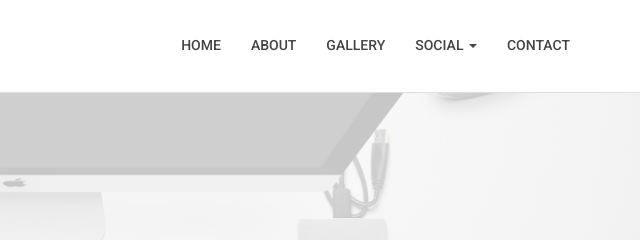
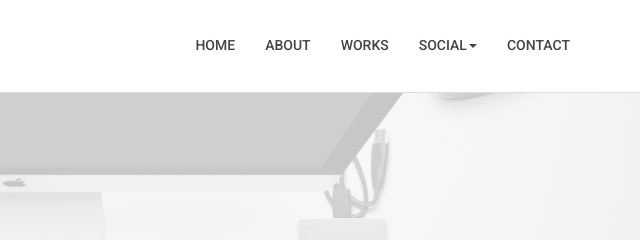
Before and after one commit to FrontEndMike/2017-portfolio-v1, a website: page public_html/index.html in a window 1280 px wide. Shown: the top 240 px of the page, 640-1280 px from the left. Drawn offline with nearby package versions, Linux system fonts and the light colour scheme; files whose address does not match are found by name; a web font is replaced by a local one.

Commit message:
Change “Gallery” to “Works”
Change “Gallery” to “Works”

```diff
--- a/public_html/index.html
+++ b/public_html/index.html
@@ -86,7 +86,7 @@
                                 <a href="index.html" >Home</a>
                             </li>
                             <li><a href="about.html">About</a></li>
-                            <li><a href="gallery.html">Gallery</a></li>
+                            <li><a href="gallery.html">Works</a></li>
                             <!-- <li><a href="service.html">Service</a></li> -->
                             <!-- <li class="dropdown">
                                 <a href="#" class="dropdown-toggle" data-toggle="dropdown">Gallery <span class="caret"></span></a>
@@ -98,7 +98,7 @@
                                 </div>
                             </li> -->
                             <li class="dropdown">
-                                <a href="#" class="dropdown-toggle" data-toggle="dropdown">Social <span class="caret"></span></a>
+                                <a href="#" class="dropdown-toggle" data-toggle="dropdown">Social<span class="caret"></span></a>
                                 <div class="dropdown-menu">
                                     <ul>
                                         <li><a href="blog-fullwidth.html">Blog</a></li>
```
